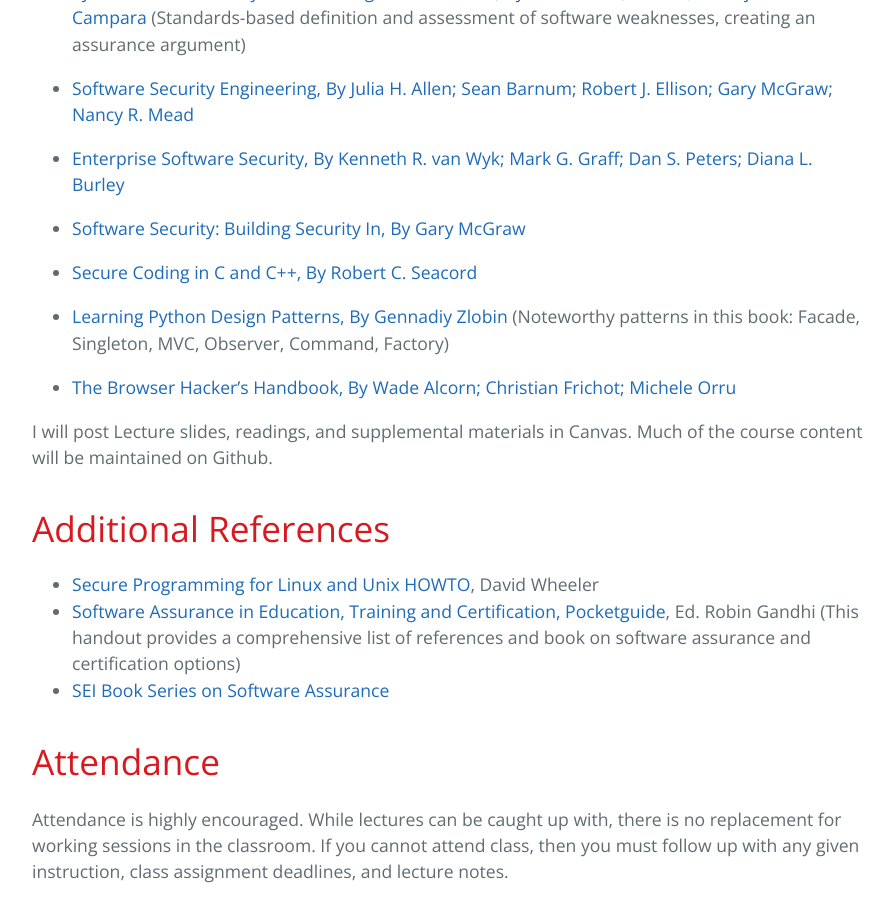
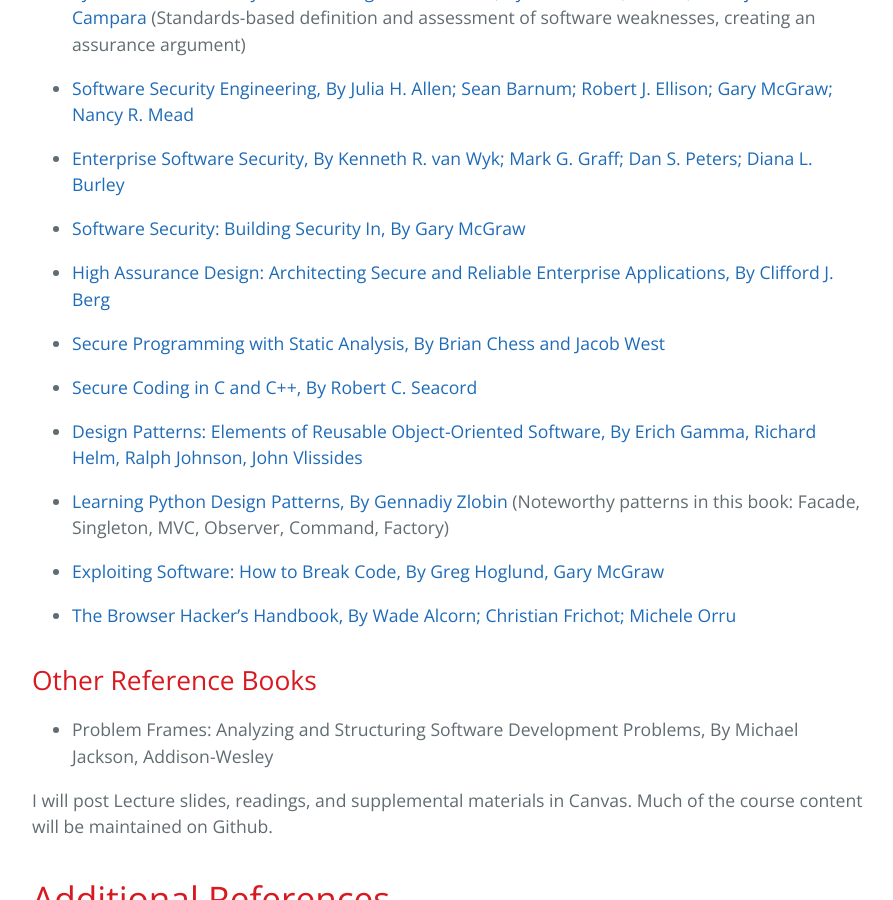
Before and after one commit to robinagandhi/swa, a Jekyll site: the page built from pages/syllabus.md, in a window 1280 px wide and 900 px high, scrolled down 1630 px. Shown: the whole window, without its empty margins (192-1085 px from the left). Built offline with Jekyll 4.4.1, drawn with Linux system fonts in a browser that asks for light colours.

Commit message:
updated books

```diff
--- a/pages/syllabus.md
+++ b/pages/syllabus.md
@@ -40,11 +40,23 @@
 
 * [Software Security: Building Security In, By Gary McGraw](http://proquest.safaribooksonline.com.leo.lib.unomaha.edu/0321356705)
 
+* [High Assurance Design: Architecting Secure and Reliable Enterprise Applications, By Clifford J. Berg](http://proquest.safaribooksonline.com.leo.lib.unomaha.edu/0321375777)
+
+* [Secure Programming with Static Analysis, By Brian Chess and Jacob West](http://proquest.safaribooksonline.com.leo.lib.unomaha.edu/9780321424778)
+
 * [Secure Coding in C and C++, By Robert C. Seacord](http://proquest.safaribooksonline.com.leo.lib.unomaha.edu/9780132981989)
+
+* [Design Patterns: Elements of Reusable Object-Oriented Software, By Erich Gamma, Richard Helm, Ralph Johnson, John Vlissides](http://proquest.safaribooksonline.com.leo.lib.unomaha.edu/0201633612)
 
 * [Learning Python Design Patterns, By Gennadiy Zlobin ](http://proquest.safaribooksonline.com.leo.lib.unomaha.edu/book/programming/python/9781783283378)(Noteworthy patterns in this book: Facade, Singleton, MVC, Observer, Command, Factory)
 
+* [Exploiting Software: How to Break Code, By Greg Hoglund, Gary McGraw](http://proquest.safaribooksonline.com.leo.lib.unomaha.edu/0201786958)
+
 * [The Browser Hacker's Handbook, By Wade Alcorn; Christian Frichot; Michele Orru](http://proquest.safaribooksonline.com.leo.lib.unomaha.edu/book/networking/security/9781118662090)
+
+## Other Reference Books
+
+* Problem Frames: Analyzing and Structuring Software Development Problems, By Michael Jackson, Addison-Wesley
 
 I will post Lecture slides, readings, and supplemental materials in Canvas. Much of the course content will be maintained on Github.
 
```
Also changed, not shown: pages/project.md (+3 -3 lines).
